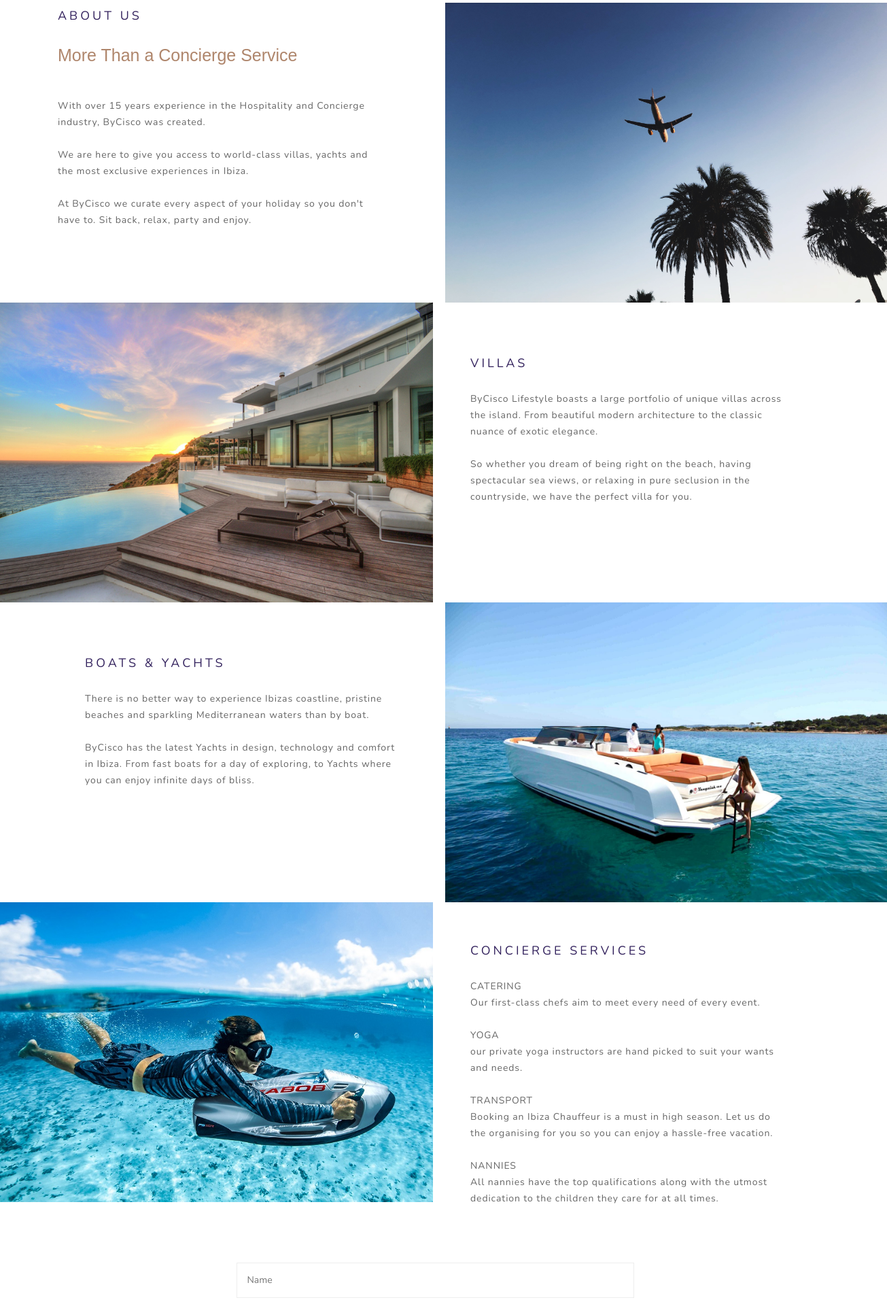
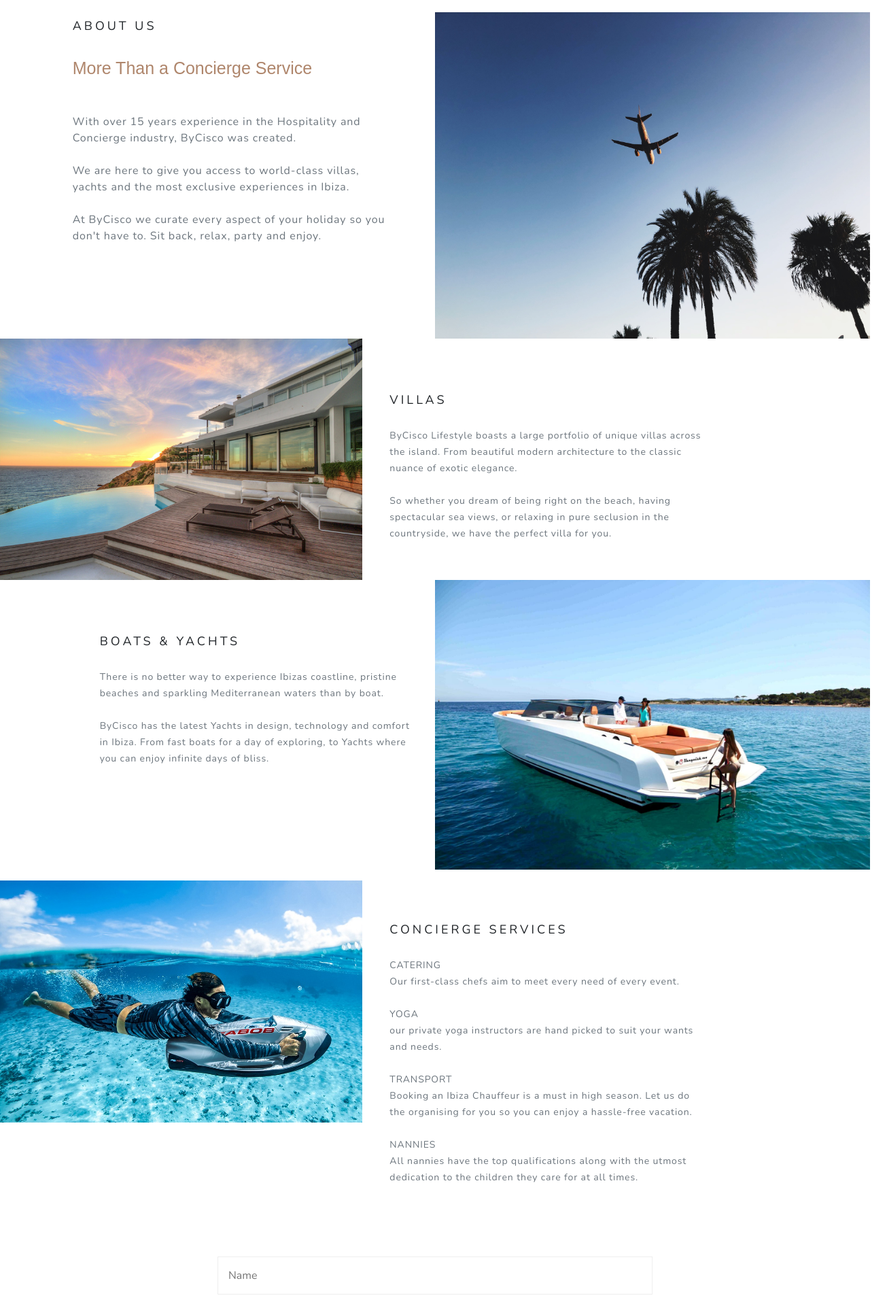
Before and after one commit to natashapinder00/ByCisco, a plain HTML site: page index.html in a window 1280 px wide. Shown: the part 828-2740 px from the top of the page at 68% size, 1305 px wide, since content can reach past the window. Drawn offline with nearby package versions, Linux system fonts and the light colour scheme; a web font is replaced by a local one.

Commit message:
joao helped me
nd I fixed the row and that part trying to maximize the look on the url you sent above

You might need to play with the break lines on the text to make the image bigger or not

Avoid having fixed width and height on the images, specially on the element tag :slightly_smiling_face:
10:38
Right now, the img-fluid class will override that

The other fix I made was the social-links, replace the style to

```diff
--- a/index.html
+++ b/index.html
@@ -2,49 +2,34 @@
 <html lang="en">
 
 <head>
-
-    <link rel="stylesheet" href="https://cdn.jsdelivr.net/npm/bootstrap@3.4.1/dist/css/bootstrap.min.css"
-        integrity="sha384-HSMxcRTRxnN+Bdg0JdbxYKrThecOKuH5zCYotlSAcp1+c8xmyTe9GYg1l9a69psu" crossorigin="anonymous">
-        <script src="https://code.jquery.com/jquery-3.3.1.slim.min.js"
-            integrity="sha384-q8i/X+965DzO0rT7abK41JStQIAqVgRVzpbzo5smXKp4YfRvH+8abtTE1Pi6jizo"
-            crossorigin="anonymous"></script>
-        <script src="https://cdn.jsdelivr.net/npm/popper.js@1.14.7/dist/umd/popper.min.js"
-            integrity="sha384-UO2eT0CpHqdSJQ6hJty5KVphtPhzWj9WO1clHTMGa3JDZwrnQq4sF86dIHNDz0W1"
-            crossorigin="anonymous"></script>
-        <script src="https://cdn.jsdelivr.net/npm/bootstrap@4.3.1/dist/js/bootstrap.min.js"
-            integrity="sha384-JjSmVgyd0p3pXB1rRibZUAYoIIy6OrQ6VrjIEaFf/nJGzIxFDsf4x0xIM+B07jRM"
+    <link href="https://cdn.jsdelivr.net/npm/bootstrap@5.0.2/dist/css/bootstrap.min.css" rel="stylesheet"
+        integrity="sha384-EVSTQN3/azprG1Anm3QDgpJLIm9Nao0Yz1ztcQTwFspd3yD65VohhpuuCOmLASjC" crossorigin="anonymous" />
+    <script src="https://cdn.jsdelivr.net/npm/bootstrap@5.0.2/dist/js/bootstrap.bundle.min.js"
+        integrity="sha384-MrcW6ZMFYlzcLA8Nl+NtUVF0sA7MsXsP1UyJoMp4YLEuNSfAP+JcXn/tWtIaxVXM"
         crossorigin="anonymous"></script>
     <link rel="stylesheet" type="text/css" href="//fonts.googleapis.com/css?family=Nunito" />
-    <link href="https://fonts.cdnfonts.com/css/brittany-signature" rel="stylesheet">
+    <link href="https://fonts.cdnfonts.com/css/brittany-signature" rel="stylesheet" />
     <script src="https://kit.fontawesome.com/64f003257a.js" crossorigin="anonymous"></script>
     <link rel="stylesheet" href="src/style.css" />
     <title>By Cisco</title>
-    <meta charset="UTF-8">
-    <meta http-equiv="X-UA-Compatible" content="IE=edge">
-    <meta name="viewport" content="width=device-width, initial-scale=1.0">
+    <meta charset="UTF-8" />
+    <meta http-equiv="X-UA-Compatible" content="IE=edge" />
+    <meta name="viewport" content="width=device-width, initial-scale=1.0" />
     <title>ByCisco</title>
 </head>
 
-
 <body>
-
-
-
     <div class="bg-img">
         <div class="container">
-
             <div class="logo">
-                <img src="src/images/logo.png">
+                <img src="src/images/logo.png" />
             </div>
-
-
-
-
         </div>
         <div class="hero">
-
-            <h1>"You can check in,
-                </br> but you can never check out"</h1>
+            <h1>
+                "You can check in, <br />
+                but you can never check out"
+            </h1>
 
             <h2>- TONY PIKES</h2>
 
@@ -54,72 +39,58 @@
             <br />
 
             <div class="homepage-contact-button">
-                <a href="mailto: francisco@bycisco.co.uk"  target="_blank" class="btn btn-branding mb-3">Get In Touch</a>
-            </div>
-
-        </div>
-    </div>
-
-
-
-<div class="container">
-            <div class="col-md-6 mb-3">
-
-                <h3> ABOUT US</h3>
-                </br>
-                <div class="brittany">
-                    More Than a Concierge Service
-                </div>
-            </br>
-                <div class="nunito text-muted">
-                    <p> </br>
-                        With over 15 years experience in the Hospitality and Concierge industry, ByCisco was created.
-                        </br>
-                        </br>
-                        We are here to give you access to world-class villas, yachts and the most exclusive experiences
-                        in Ibiza.
-                        </br>
-                        </br>
-                        At ByCisco we curate every aspect of your holiday so you don't have to. Sit back, relax, party
-                        and enjoy.
-                </div>
-
-                </p>
-            </div>
-
-            <div class="row">
-
-                <div class="col-md-6">
-                    <img src="src/images/plane.jpg" width="650" height="441" class="img-fluid" alt="" />
-
-                </div>
+                <a href="mailto: francisco@bycisco.co.uk" target="_blank" class="btn btn-branding mb-3">Get In Touch</a>
             </div>
         </div>
     </div>
 
-
-
-    <div class="row">
-
-        <div class="float-left">
-            <img src="src/images/villa.jpg" width="652" height="441" class="img-fluid" alt="" />
-
+    <div class="container-fluid p-0">
+        <div class="row g-0">
+            <div class="col-md-5 mb-3 offset-1">
+                <h3>ABOUT US</h3>
+                <br />
+                <div class="brittany">More Than a Concierge Service</div>
+                <br />
+                <div class="nunito text-muted">
+                    <p>
+                        <br />
+                        With over 15 years experience in the Hospitality and Concierge
+                        industry, ByCisco was created.
+                        <br />
+                        <br />
+                        We are here to give you access to world-class villas, yachts and
+                        the most exclusive experiences in Ibiza.
+                        <br />
+                        <br />
+                        At ByCisco we curate every aspect of your holiday so you don't
+                        have to. Sit back, relax, party and enjoy.
+                    </p>
+                </div>
             </div>
 
-        <div class="container">
-            <div class="row">
-                <div class="col-md-6 mb-3">
+            <div class="col-md-6">
+                <img src="src/images/plane.jpg" width="650" height="441" class="img-fluid" alt="" />
+            </div>
+        </div>
+
+        <div class="row g-0">
+            <div class="col-md-5">
+                <img src="src/images/villa.jpg" width="652" height="441" class="img-fluid" alt="" />
+            </div>
+
+            <div class="col-md-7 mb-3">
                 <div class="text-2">
                     <h3>VILLAS</h3>
-                        </br>
+                    <br />
                     <div class="nunito text-muted">
-                            <p>ByCisco Lifestyle boasts a large portfolio of unique villas across the island.
-
-                                From beautiful modern architecture to the classic nuance of exotic elegance.
-                                </br>
-                                </br>
-                                So whether you dream of being right on the beach, having spectacular sea views, or
-                                relaxing in pure seclusion in the
+                        <p>
+                            ByCisco Lifestyle boasts a large portfolio of unique villas
+                            across the island. From beautiful modern architecture to the
+                            classic nuance of exotic elegance.
+                            <br />
+                            <br />
+                            So whether you dream of being right on the beach, having
+                            spectacular sea views, or relaxing in pure seclusion in the
                             countryside, we have the perfect villa for you.
                         </p>
                     </div>
@@ -127,114 +98,90 @@
             </div>
         </div>
 
-        </div>
-        <div class="container">
-            <div class="col-md-6 mb-3">
+        <div class="row g-0">
+            <div class="col-md-5 mb-3 offset-1">
                 <div class="text-2">
                     <h3>BOATS & YACHTS</h3>
-                </br>
+                    <br />
                     <div class="nunito text-muted">
-                    <p>There is no better way to experience Ibizas coastline, pristine beaches and sparkling
-                        Mediterranean waters than by
-                        boat.
-                        </br>
-                        </br>
-                        ByCisco has the latest Yachts in design, technology and comfort in Ibiza. From fast boats for a
-                        day of exploring, to
-                        Yachts where you can enjoy infinite days of bliss.
+                        <p>
+                            There is no better way to experience Ibizas coastline, pristine
+                            beaches and sparkling Mediterranean waters than by boat.
+                            <br />
+                            <br />
+                            ByCisco has the latest Yachts in design, technology and comfort
+                            in Ibiza. From fast boats for a day of exploring, to Yachts
+                            where you can enjoy infinite days of bliss.
                         </p>
                     </div>
                 </div>
             </div>
-            <div class="container">
-                <div class="row">
+
             <div class="col-md-6 mb-3">
                 <img src="src/images/yacht.jpg" width="650" height="441" class="img-fluid" alt="" />
+            </div>
+        </div>
+
+        <div class="row g-0">
+            <div class="col-md-5 mb-3">
+                <img src="src/images/experience.jpg" width="652" height="441" class="img-fluid" alt="" />
+            </div>
+
+            <div class="col-md-7 mb-3">
+                <div class="text">
+                    <h3>CONCIERGE SERVICES</h3>
+                    <br />
+                    <div class="nunito text-muted">
+                        <p>
+                            CATERING
+                            <br />
+                            Our first-class chefs aim to meet every need of every event.
+                            <br />
+                            <br />
+                            YOGA
+                            <br />
+                            our private yoga instructors are hand picked to suit your wants
+                            and needs.
+                            <br />
+                            <br />
+                            TRANSPORT
+                            <br />
+
+                            Booking an Ibiza Chauffeur is a must in high season. Let us do
+                            the organising for you so you can enjoy a hassle-free vacation.
+                            <br />
+                            <br />
+
+                            NANNIES
+                            <br />
+                            All nannies have the top qualifications along with the utmost
+                            dedication to the children they care for at all times.
+                        </p>
+                        <br />
+                        <br />
+                        <br />
                     </div>
                 </div>
             </div>
         </div>
 
-        <div class="float-left">
-            <img src="src/images/experience.jpg" width="652" height="441" class="img-fluid" alt="" />
-        </div>
-
-        <div class="container">
-            <div class="row">
-                <div class="col-md-6 mb-3">
-                    <div class="text">
-                        <h3>CONCIERGE SERVICES</h3>
-                        </br>
-                        <div class="nunito text-muted">
-
-                            <p>
-                                CATERING
-                                </br>
-                                Our first-class chefs aim to meet every need of every event.
-                                </br>
-                                </br>
-                                YOGA
-                                </br>
-                                our private yoga instructors are hand picked to suit your wants and needs.
-                                </br>
-                                </br>
-                                TRANSPORT
-                                </br>
-
-
-                                Booking an Ibiza Chauffeur is a must in high season. Let us do the
-                                organising for you so you can enjoy a hassle-free vacation.
-                                </br>
-                                </br>
-
-                                NANNIES
-                                </br>
-                                All nannies have the top qualifications
-                                along with the utmost dedication to the children they care for at all times.
-                            </p>
-                        </br>
-                        </br>
-                        </br>
-
-
-                        </div>
-
-
-</div>
-
-
-
-
-</div>
-
-
         <form action="francisco@bycisco.co.uk">
-    <input type="name"  placeholder="Name" class="type-1" />
-
-
+            <input type="name" placeholder="Name" class="type-1" />
 
             <input type="email" placeholder="Email" class="type-2" />
 
-
-
             <input type="number" placeholder="Phone" class="type-3" />
 
+            <input type="message" placeholder="Message" class="type-4" />
 
-<input type="message" placeholder="Message"  class="type-4" />
-
-
-
-<input type="submit"  value="Send"  class="submit"/>
-
+            <input type="submit" value="Send" class="submit" />
         </form>
-</br>
-</br>
-</br>
-</br>
-
+        <br />
+        <br />
+        <br />
+        <br />
 
         <div class="social-links text-center mt-5">
-
             <a href="https://www.instagram.com/by.cisco/" target="_blank">
                 <i class="fa fa-brands fa-instagram"></i>
             </a>
@@ -249,20 +196,14 @@
             </a>
         </div>
 
-
         <footer class="footer">
-
             <p class="text-center mt-5">
                 This website was coded by Natasha Pinder, and is
                 <a href="https://github.com/natashapinder00/" target="_blank">
-                        open-sourced.
+                    open-sourced</a>.
             </p>
         </footer>
-
-
-
-
+    </div>
 </body>
 
-
 </html>
--- a/src/style.css
+++ b/src/style.css
@@ -238,7 +238,7 @@ input {
     color: #027082;
     font-size: 25px;
     transition: all 100ms ease-in-out;
-
+    text-decoration: none;
 }
 
 .social-links a:hover {
```
Also changed, not shown: src/App.js (deleted), 3 other files. Lines whose indentation alone changed are shown as unchanged.
